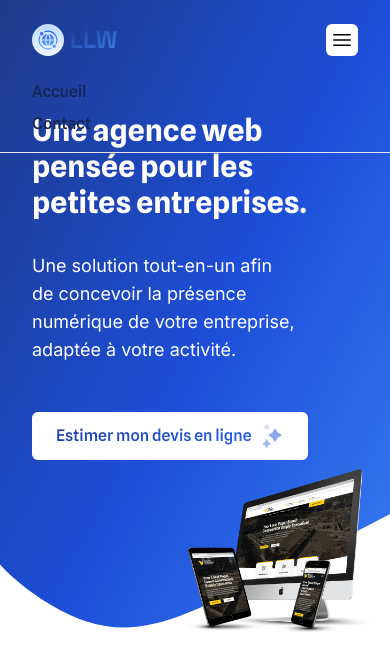
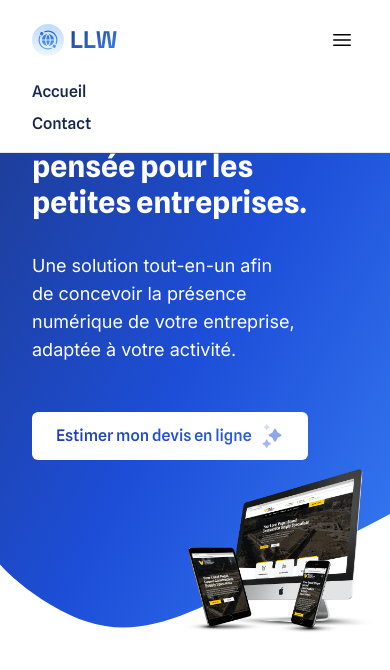
Before and after one commit to TotomInc/tcaweb, a Next.js app: page / in a window 390 px wide. Both pictures are taken after a click on the button 342 px from the left and 40 px from the top of the page. Shown: the top 670 px of the page. Built offline with nearby package versions, Linux system fonts and the light colour scheme.

Commit message:
feat(app): navbar mobile menu improvements

```diff
--- a/components/layout/Navbar.tsx
+++ b/components/layout/Navbar.tsx
@@ -1,6 +1,6 @@
 "use client";
 
-import { useState } from "react";
+import { useState, useEffect } from "react";
 import Link from "next/link";
 import { Bars3Icon } from "@heroicons/react/24/outline";
 import cx from "classnames";
@@ -13,13 +13,30 @@ const links = [
 ];
 
 export function Navbar() {
+  const [hasScrolled, setHasScrolled] = useState(false);
   const [isOpen, setIsOpen] = useState(false);
 
+  useEffect(() => {
+    const handleScroll = () => {
+      const offset = window.scrollY;
+      setHasScrolled(offset > 40);
+    };
+
+    window.addEventListener("scroll", handleScroll);
+  }, []);
+
   return (
-    <header className="fixed left-0 right-0 top-0 z-50 bg-transparent px-8 py-6">
+    <header
+      className={cx(
+        "fixed left-0 right-0 top-0 z-50 bg-white px-8 py-6 ",
+        hasScrolled || isOpen ? "bg-opacity-100" : "bg-opacity-0"
+      )}
+    >
       <div className="mx-auto flex max-w-7xl items-center justify-between">
         <Link href="/" className="flex">
-          <Logo />
+          <Logo
+            textColorVariant={hasScrolled || isOpen ? "blue-gradient" : "white"}
+          />
         </Link>
 
         <nav className="hidden space-x-4 lg:flex">
@@ -45,26 +62,17 @@ export function Navbar() {
 
       <nav
         className={cx(
-          "absolute left-0 right-0 top-0 mt-16 flex flex-col space-y-2 border-b border-b-gray-200 px-8 py-4 transition duration-300 ease-out lg:hidden",
-          isOpen
-            ? "translate-y-0 opacity-100"
-            : "pointer-events-none -translate-y-2 opacity-0"
+          "absolute left-0 right-0 top-0 mt-16 flex flex-col space-y-2 border-b border-b-gray-200 bg-white px-8 py-4 lg:hidden",
+          isOpen ? "opacity-100" : "pointer-events-none opacity-0"
         )}
       >
-        {links.map(({ href, label }, index) => (
+        {links.map(({ href, label }) => (
           <Link
             key={`mobile-${href}`}
             href={href}
             className={cx(
-              "font-spline text-base font-medium text-blue-950 transition-all duration-150 ease-out",
-              isOpen ? "translate-x-0 opacity-100" : "translate-x-2 opacity-0"
+              "font-spline text-base font-medium text-blue-950 ease-out"
             )}
-            style={
-              {
-                "--i": index + 1,
-                transitionDelay: "calc(0.175s + 0.055s * var(--i))",
-              } as React.CSSProperties
-            }
           >
             {label}
           </Link>
--- a/components/ui/Logo.tsx
+++ b/components/ui/Logo.tsx
@@ -1,6 +1,11 @@
 import Image from "next/image";
+import cx from "classnames";
 
-export function Logo() {
+export type LogoProps = {
+  textColorVariant: "white" | "blue-gradient";
+};
+
+export function Logo({ textColorVariant }: LogoProps) {
   return (
     <>
       <Image
@@ -10,7 +15,13 @@ export function Logo() {
         height={32}
       />
 
-      <span className="ml-1.5 bg-gradient-to-br from-blue-900 to-blue-500 bg-clip-text font-heading text-2xl font-bold text-transparent">
+      <span
+        className={cx("ml-1.5 font-heading text-2xl font-bold", {
+          "bg-gradient-to-br from-blue-900 to-blue-500 bg-clip-text text-transparent":
+            textColorVariant === "blue-gradient",
+          "text-white": textColorVariant === "white",
+        })}
+      >
         LLW
       </span>
 
```
